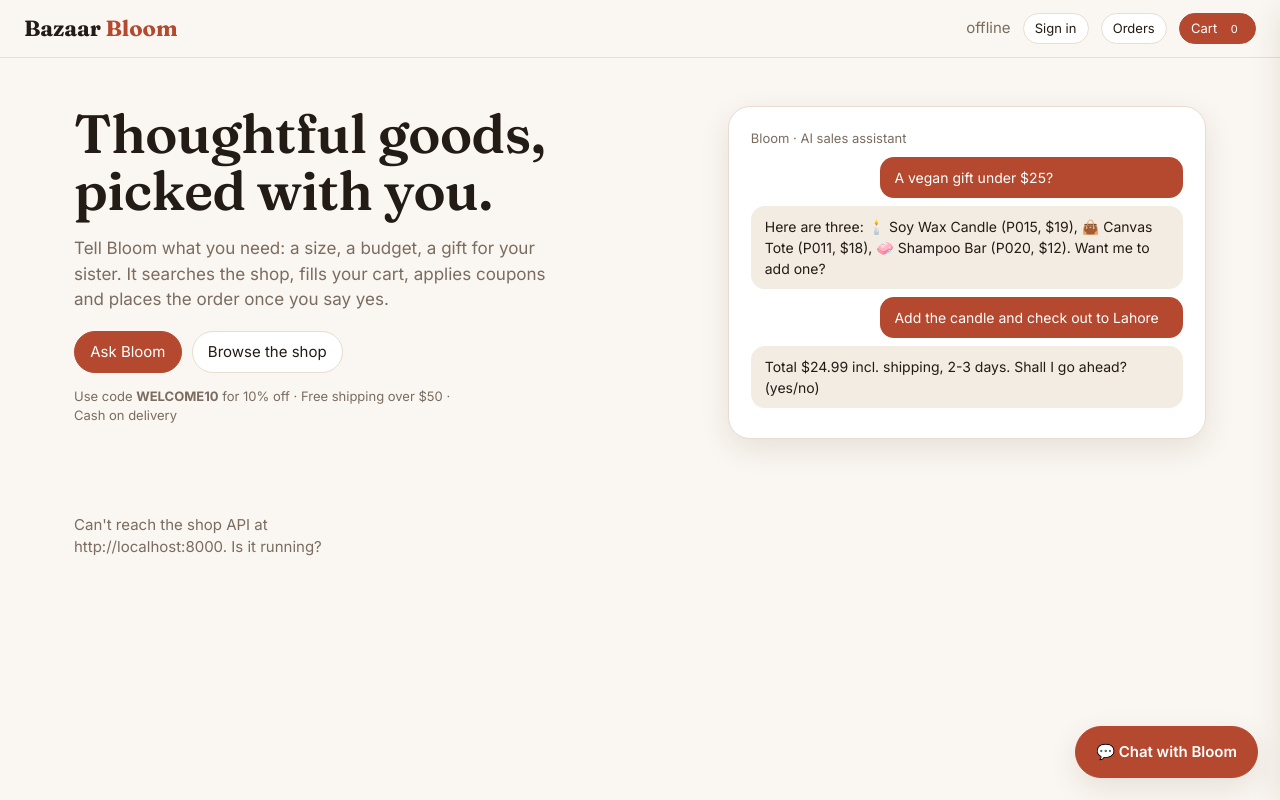
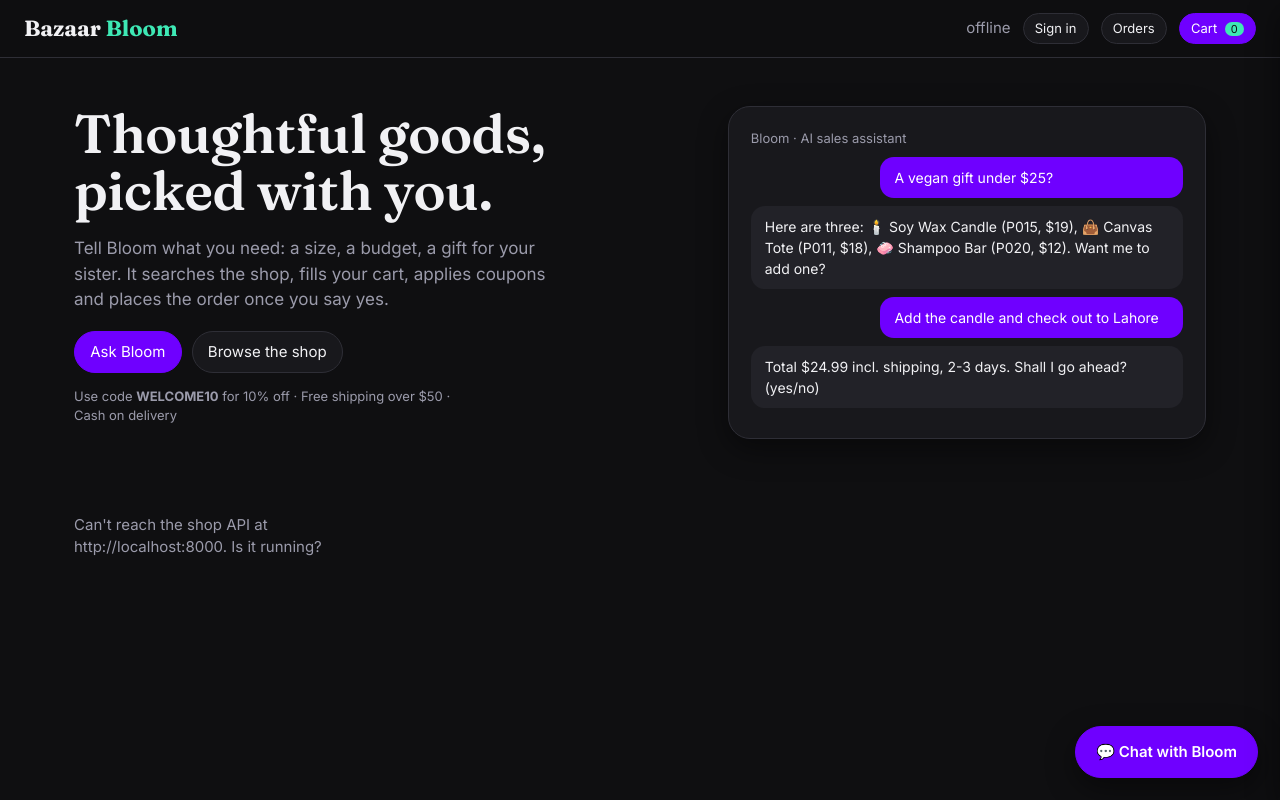
Before and after one commit to AhyanAliKhan/shopbot, a plain HTML site: page web/index.html in a window 1280 px wide. Drawn offline with Linux system fonts and the light colour scheme; no server answers.

Commit message:
Restyle UI: onyx background, electric indigo and tropical mint

```diff
--- a/web/styles.css
+++ b/web/styles.css
@@ -1,26 +1,22 @@
 :root {
-  --bg: #faf6f1;
-  --surface: #ffffff;
-  --surface-2: #f3ece3;
-  --ink: #231b15;
-  --muted: #7a6c60;
-  --line: #e7ddd1;
-  --brand: #b4492f;
+  /* onyx background, electric indigo for actions, tropical mint for accents */
+  --bg: #0f0f11;
+  --surface: #18181c;
+  --surface-2: #222228;
+  --ink: #f1f1f4;
+  --muted: #9b9bab;
+  --line: #2e2e36;
+  --brand: #6f00ff;
   --brand-ink: #ffffff;
-  --brand-soft: #f6e1d9;
-  --ok: #2f7d4f;
-  --warn: #b7791f;
-  --bad: #b42f3a;
-  --shadow: 0 10px 30px rgba(60, 35, 20, .10);
+  --brand-soft: #241542;
+  --mint: #3ee8b5;
+  --mint-ink: #0f0f11;
+  --ok: #3ee8b5;
+  --warn: #f2b84b;
+  --bad: #ff5c7a;
+  --shadow: 0 10px 30px rgba(0, 0, 0, .45);
   --radius: 14px;
-  color-scheme: light;
-}
-@media (prefers-color-scheme: dark) {
-  :root:not([data-theme="light"]) {
-    --bg: #17120e; --surface: #211a15; --surface-2: #2b221b; --ink: #f3ebe3; --muted: #b3a597;
-    --line: #3a2f26; --brand: #e0714f; --brand-soft: #3d241b; --shadow: 0 10px 30px rgba(0,0,0,.4);
-    color-scheme: dark;
-  }
+  color-scheme: dark;
 }
 * { box-sizing: border-box; }
 html, body { margin: 0; }
@@ -44,7 +40,7 @@ button, input, select, textarea { font: inherit; color: inherit; }
 input, select, textarea {
   border: 1px solid var(--line); background: var(--surface); border-radius: 10px; padding: .55rem .75rem; width: 100%;
 }
-input:focus, select:focus, textarea:focus { outline: 2px solid var(--brand); outline-offset: 1px; }
+input:focus, select:focus, textarea:focus { outline: 2px solid var(--mint); outline-offset: 1px; }
 .muted { color: var(--muted); }
 .pill { display: inline-block; padding: .1rem .55rem; border-radius: 999px; font-size: 12px; background: var(--surface-2); color: var(--muted); }
 .pill.ok { background: color-mix(in srgb, var(--ok) 15%, transparent); color: var(--ok); }
@@ -58,9 +54,9 @@ input:focus, select:focus, textarea:focus { outline: 2px solid var(--brand); out
   border-bottom: 1px solid var(--line);
 }
 .logo { font-family: "Fraunces", Georgia, serif; font-size: 22px; font-weight: 700; text-decoration: none; }
-.logo span { color: var(--brand); }
+.logo span { color: var(--mint); }
 .topbar .spacer { flex: 1; }
-.badge { background: var(--brand); color: #fff; border-radius: 999px; font-size: 11px; padding: 0 6px; margin-left: 4px; }
+.badge { background: var(--mint); color: var(--mint-ink); border-radius: 999px; font-size: 11px; padding: 0 6px; margin-left: 4px; }
 
 /* ---------- storefront ---------- */
 .hero {
@@ -77,7 +73,7 @@ input:focus, select:focus, textarea:focus { outline: 2px solid var(--brand); out
 .container { max-width: 1180px; margin: 0 auto; padding: 0 24px 80px; }
 .filters { display: flex; gap: 8px; flex-wrap: wrap; margin: 18px 0; align-items: center; }
 .filters .chip { border: 1px solid var(--line); background: var(--surface); border-radius: 999px; padding: .35rem .85rem; cursor: pointer; }
-.filters .chip.active { background: var(--ink); color: var(--bg); border-color: var(--ink); }
+.filters .chip.active { background: var(--mint); color: var(--mint-ink); border-color: var(--mint); }
 .filters input { max-width: 260px; margin-left: auto; border-radius: 999px; }
 .grid { display: grid; grid-template-columns: repeat(auto-fill, minmax(220px, 1fr)); gap: 18px; }
 .card {
```
